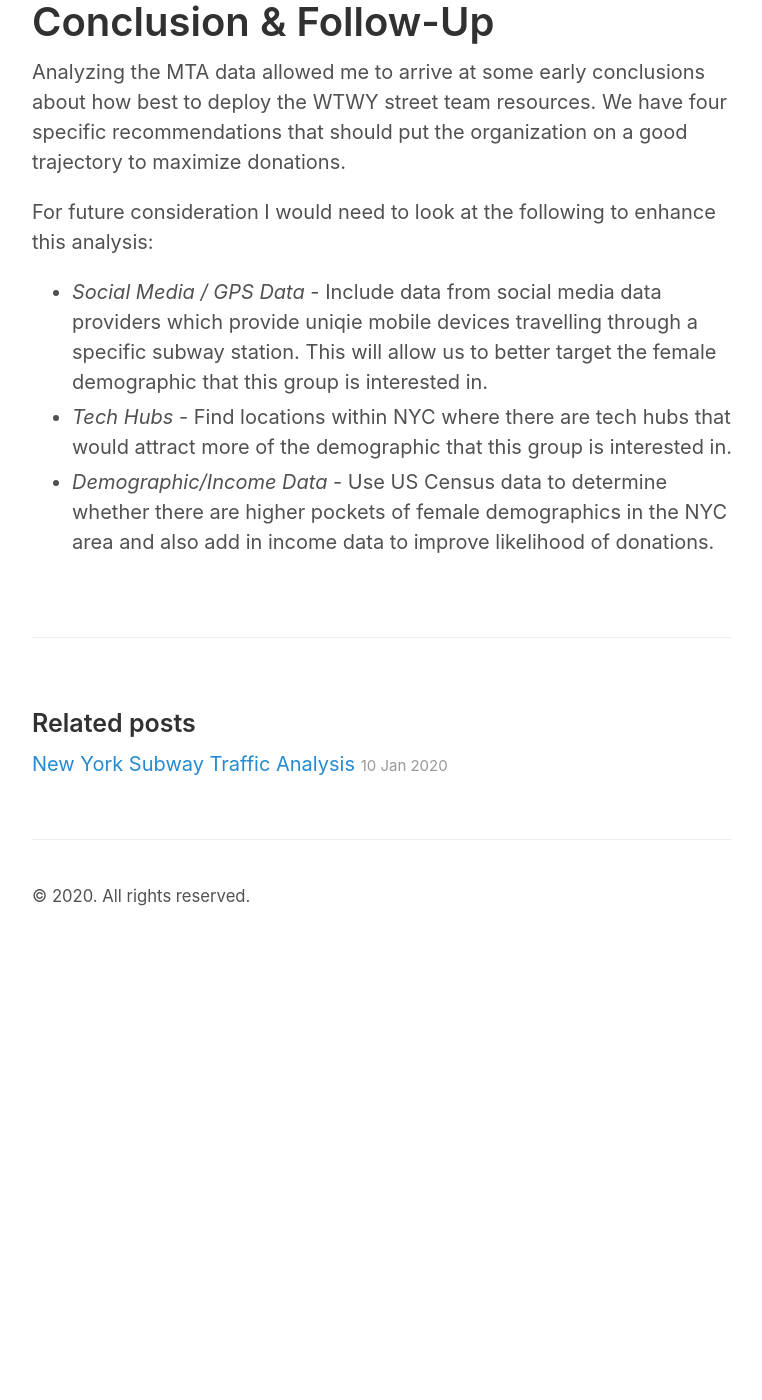
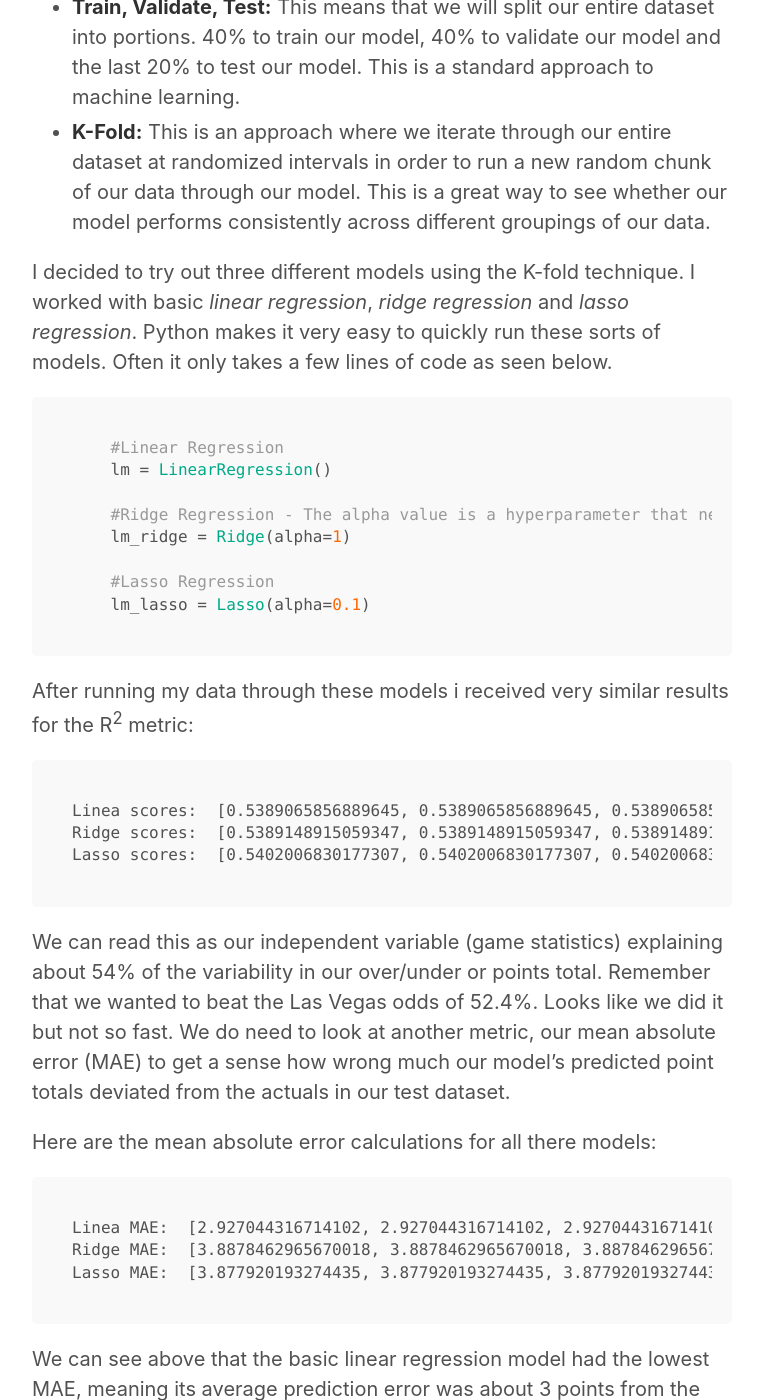
Before and after one commit to skhan-tech/skhan-tech.github.io, a Jekyll site: the page built from _posts/2020-01-24-Football-Statistics-Analysis.md, in a window 1280 px wide and 1400 px high, scrolled down 7474 px. Shown: the whole window, without its empty margins (258-1020 px from the left). Built offline with Jekyll 4.4.1, drawn with Linux system fonts in a browser that asks for light colours; our own code applies the rules of GitHub Pages for plain Markdown files; before the commit the page ends 8424 px from its top, so only the background shows below that; some of the changed text lies outside the part shown.

Commit message:
Update 2020-01-24-Football-Statistics-Analysis.md

````diff
--- a/_posts/2020-01-24-Football-Statistics-Analysis.md
+++ b/_posts/2020-01-24-Football-Statistics-Analysis.md
@@ -68,18 +70,48 @@ After loading our data in and getting a sense of the shape and summary statistic
 
 ![Correlation]({{ site.url }}/images/Correlation_Heatmap.png)
 
-One thing to note here is that the offensive and defensive total yards are highly correlated to the passing yards. This makes sense because total yards are a combination of the passing and rushing yards. I may tweak my model later by removing the total yards stat to see if this improves our R<sup>2</sup>.
+One thing to note here is that the offensive and defensive total yards are highly correlated to the passing yards. This makes sense because total yards are a combination of the passing and rushing yards. I may tweak my model later by removing the total yards stat to see if this improves our R<sup>2</sup>. *Note:* R<sup>2</sup> is a measure of the influence our independent variable have on our dependent variable (PointsTotal or OverUnder in this case)
 
 # Initial Machine Learning Model
 
-Now that we have a good sense of our dataset and multi-colinearity (i.e. redundancy) within our features we can proceed with creating our first model. I employed a basic train,test and validate alond with a K-Fold segmentation.
+Now that we have a good sense of our dataset and multi-colinearity (i.e. redundancy) within our features we can proceed with creating our first model. I employed a basic train, test and validate along with a K-Fold segmentation.
   + **Train, Validate, Test:** This means that we will split our entire dataset into portions. 40% to train our model, 40% to validate our model and the last 20% to test our model. This is a standard approach to machine learning.
   + **K-Fold:** This is an approach where we iterate through our entire dataset at randomized intervals in order to run a new random chunk of our data through our model. This is a great way to see whether our model performs consistently across different groupings of our data.
 
+I decided to try out three different models using the K-fold technique. I worked with basic *linear regression*, *ridge regression* and *lasso regression*. Python makes it very easy to quickly run these sorts of models. Often it only takes a few lines of code as seen below.
+
+``` python
+    #Linear Regression
+    lm = LinearRegression()
+
+    #Ridge Regression - The alpha value is a hyperparameter that needs to be optimized for best fit.
+    lm_ridge = Ridge(alpha=1)
+
+    #Lasso Regression
+    lm_lasso = Lasso(alpha=0.1)
+```
+
+After running my data through these models i received very similar results for the R<sup>2</sup> metric:
+
+```
+Linea scores:  [0.5389065856889645, 0.5389065856889645, 0.5389065856889645, 0.5389065856889645, 0.5389065856889645]
+Ridge scores:  [0.5389148915059347, 0.5389148915059347, 0.5389148915059347, 0.5389148915059347, 0.5389148915059347]
+Lasso scores:  [0.5402006830177307, 0.5402006830177307, 0.5402006830177307, 0.5402006830177307, 0.5402006830177307]
+```
+
+We can read this as our independent variable (game statistics) explaining about 54% of the variability in our over/under or points total. Remember that we wanted to beat the Las Vegas odds of 52.4%. Looks like we did it but not so fast. We do need to look at another metric, our mean absolute error (MAE) to get a sense how wrong much our model's predicted point totals deviated from the actuals in our test dataset.
+
+Here are the mean absolute error calculations for all there models:
+
+```
+Linea MAE:  [2.927044316714102, 2.927044316714102, 2.927044316714102, 2.927044316714102, 2.927044316714102]
+Ridge MAE:  [3.8878462965670018, 3.8878462965670018, 3.8878462965670018, 3.8878462965670018, 3.8878462965670018]
+Lasso MAE:  [3.877920193274435, 3.877920193274435, 3.877920193274435, 3.877920193274435, 3.877920193274435]
+```
+
+We can see above that the basic linear regression model had the lowest MAE, meaning its average prediction error was about 3 points from the actual score. This isn't too bad but it's still not enough to beat Vegas. With this error we would be hovering right around the 52.4% odds that Vegas has.
+
+![LinearReg]({{ site.url }}/images/LinearRegression.png)
+
 # Conclusion & Follow-Up
-Analyzing the MTA data allowed me to arrive at some early conclusions about how best to deploy the WTWY street team resources. We have four specific recommendations that should put the organization on a good trajectory to maximize donations.
-
-For future consideration I would need to look at the following to enhance this analysis:
-  * *Social Media / GPS Data* - Include data from social media data providers which provide uniqie mobile devices travelling through a specific subway station. This will allow us to better target the female demographic that this group is interested in.
-  * *Tech Hubs* - Find locations within NYC where there are tech hubs that would attract more of the demographic that this group is interested in.
-  * *Demographic/Income Data* - Use US Census data to determine whether there are higher pockets of female demographics in the NYC area and also add in income data to improve likelihood of donations.
+![FollowUp]({{ site.url }}/images/FollowUp.png)
````
Also changed, not shown: other parts of _posts/2020-01-24-Football-Statistics-Analysis.md (+2 -0 lines).
